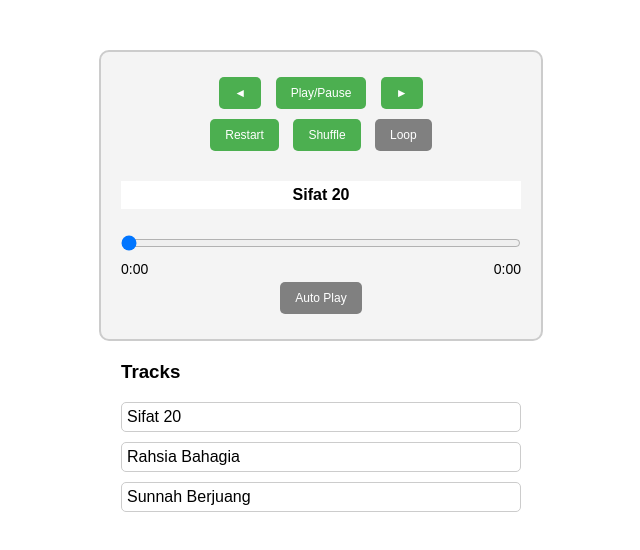
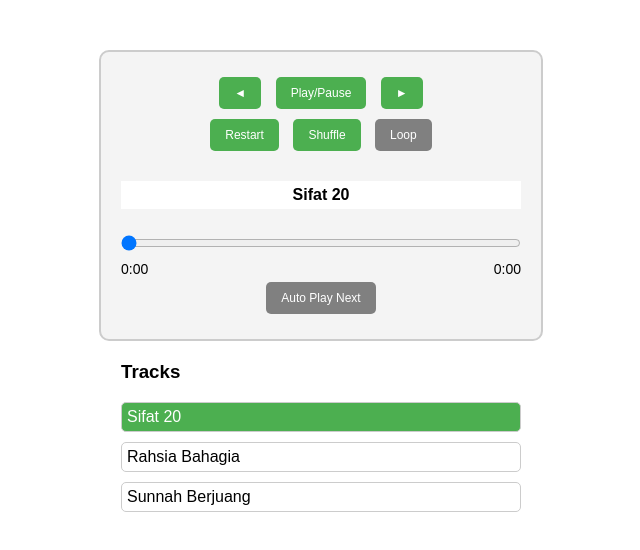
Before and after one commit to bazliamin90/ipod, a plain HTML site: page index.html in a window 1280 px wide. Both pictures are taken after a click on the button "Play/Pause". Shown: the whole page, without its empty margins (319-959 px from the left). Drawn offline with Linux system fonts and the light colour scheme.

Commit message:
Update index.html

```diff
--- a/index.html
+++ b/index.html
@@ -85,6 +85,12 @@
       background-color: #f4f4f4;
     }
 
+	.playing {
+	background-color: #4CAF50;
+	color: white;
+	}
+
+
 	@media (max-width: 600px) {
 		body {
 		font-family: Arial, sans-serif;
@@ -138,7 +144,7 @@
     </div>
 
     <!-- Auto Play Button -->
-    <button id="autoplay-btn" onclick="toggleAutoPlay()" style="background-color: grey;">Auto Play</button>
+    <button id="autoplay-btn" onclick="toggleAutoPlay()" style="background-color: grey;">Auto Play Next</button>
   </div>
 
   <!-- Track List -->
@@ -286,8 +292,16 @@
 
     // Update track name display
     function updateTrackName() {
-      document.getElementById('track-name').textContent = trackNames[currentTrack];
-    }
+	// Update track name display
+	document.getElementById('track-name').textContent = trackNames[currentTrack];
+
+	// Remove 'playing' class from all track items
+	const trackItems = document.querySelectorAll('.track-list li');
+	trackItems.forEach(item => item.classList.remove('playing'));
+
+	// Add 'playing' class to the current track item
+	trackItems[currentTrack].classList.add('playing');
+	}
 
     // Update progress bar and time display
     function updateProgress() {
```
